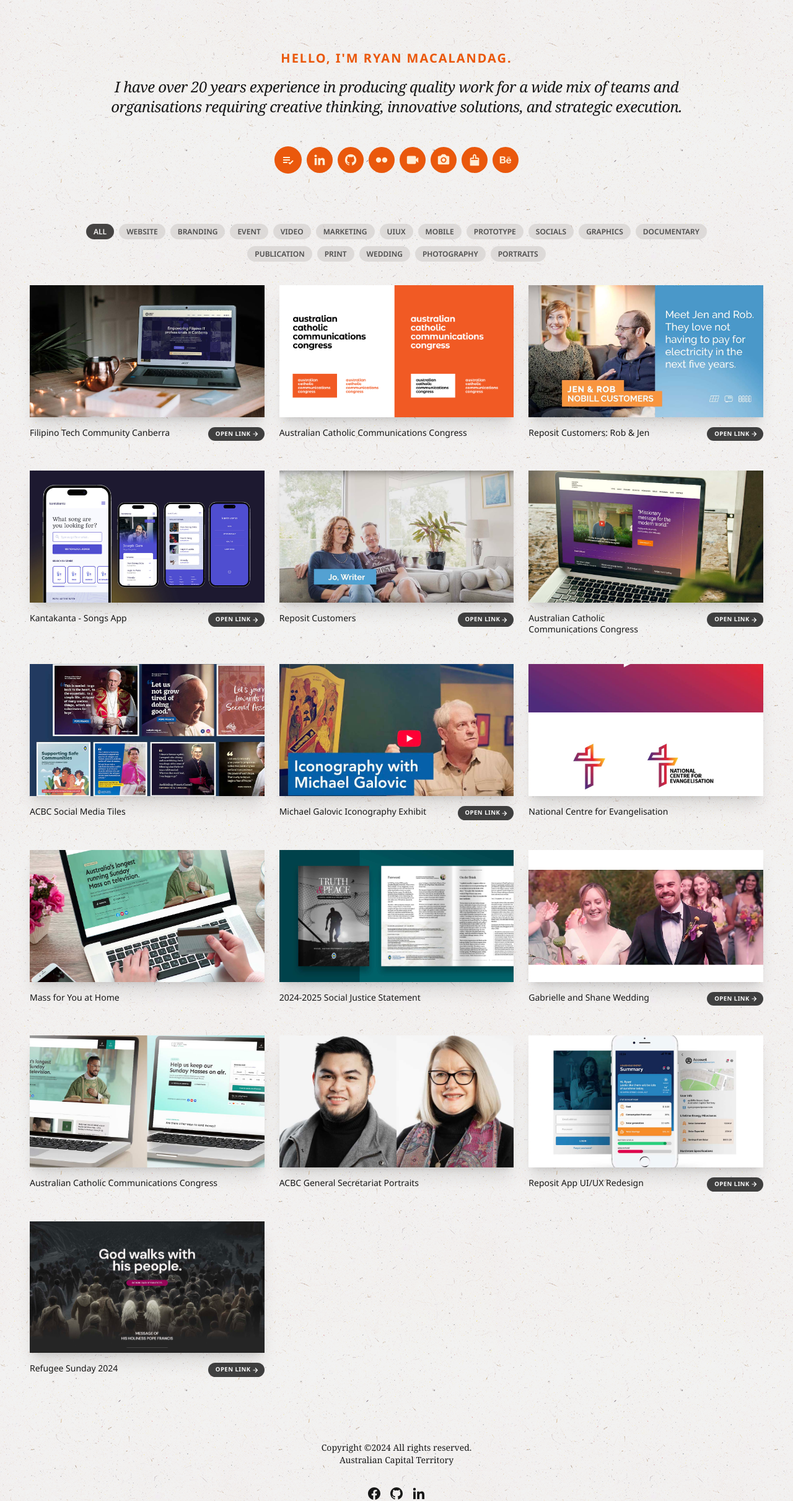
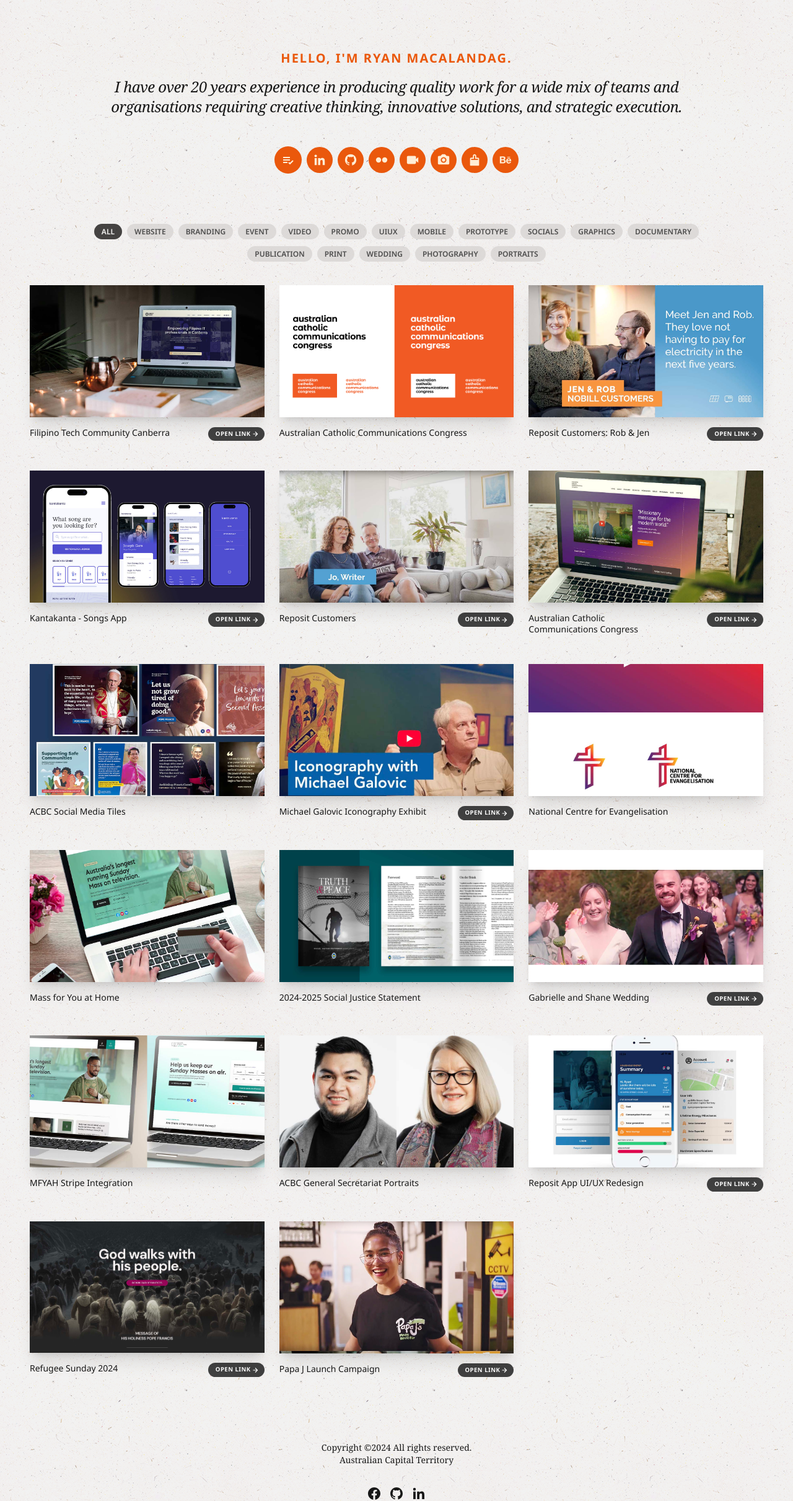
Before and after one commit to ryanmacalandag/hello-ryan, a Next.js app: page / in a window 1280 px wide. Shown: the top 2421 px of the page at 62% size. Built offline with nearby package versions, Linux system fonts and the light colour scheme.

Commit message:
added papa-j-promo

```diff
--- a/app/data/portfolio.ts
+++ b/app/data/portfolio.ts
@@ -4,6 +4,7 @@
   slug: string;
   tags: string[];
   link?: string;
+  tools?: string[];
 };
 
 export const portfolio:PortfolioType[] = [
@@ -13,18 +14,20 @@
     slug: 'ftcc-website',
     tags: ['website', 'branding'],
     link: 'https://ftcc.org.au',
+    tools: ['nextjs','javascript','tailwind','typescipt'],
   },
   {
     title: 'Australian Catholic Communications Congress',
     url: '/portfolio/accc2024-branding.png',
     slug: 'mediacongress-branding',
     tags: ['event', 'branding'],
+    tools: ['wordpress','javascript', 'tailwind'],
   },
   {
     title: 'Reposit Customers: Rob & Jen',
     url: '/portfolio/reposit-rob-jen.jpg',
     slug: 'reposit-rob-jen',
-    tags: ['video', 'marketing'],
+    tags: ['video', 'promo'],
     link: 'https://youtu.be/V4t8SFut-rU?si=BhlgGUqwpJqRCvFi'
   },
   {
@@ -33,13 +36,15 @@
     slug: 'song-app',
     tags: ['uiux', 'mobile', 'prototype'],
     link: 'https://www.figma.com/proto/wyPBXRYqZX82pEWDiScbjT/kantakanta?node-id=62-317&node-type=canvas&t=FAB1nJPt9xwExiuO-1&scaling=scale-down&content-scaling=fixed&page-id=0%3A1&starting-point-node-id=1%3A3',
+    tools: ['figma'],
   },
   {
     title: 'Reposit Customers',
     url: '/portfolio/reposit-customers.jpg',
     slug: 'reposit-customers',
-    tags: ['video', 'marketing'],
+    tags: ['video', 'promo'],
     link: 'https://youtu.be/9kTQbSJkCDg?si=gWu2vUdXGuiQ7pGe',
+    tools: ['sony','premiere'],
   },
   {
     title: 'Australian Catholic Communications Congress',
@@ -47,12 +52,14 @@
     slug: 'media-congress-website-01',
     tags: ['event', 'website'],
     link: 'https://mediacongress.catholic.au/',
+    tools: ['wordpress','javascript','tailwind'],
   },
   {
     title: 'ACBC Social Media Tiles',
     url: '/portfolio/acbc-social-tiles.jpg',
     slug: 'acbc-social-media',
     tags: ['socials', 'graphics'],
+    tools: ['photoshop'],
   },
   {
     title: 'Michael Galovic Iconography Exhibit',
@@ -60,24 +67,28 @@
     slug: 'michael-galovic',
     tags: ['video', 'documentary'],
     link: 'https://youtu.be/swIIw0EYAVE?si=eQ4Wu9xUDRiz6gV3',
+    tools: ['sony','premiere'],
   },
   {
     title: 'National Centre for Evangelisation',
     url: '/portfolio/nce-new-logo.jpg',
     slug: 'nce-logo-redesign',
     tags: ['branding'],
+    tools: ['illustrator'],
   },
   {
     title: 'Mass for You at Home',
     url: '/portfolio/mfyah-website-01.jpg',
     slug: 'mfyah-website-01',
     tags: ['website'],
+    tools: ['wordpress','javascript','tailwind'],
   },
   {
     title: '2024-2025 Social Justice Statement',
     url: '/portfolio/sjs2425-print.jpg',
     slug: 'sjs2425-publication',
     tags: ['publication', 'print'],
+    tools: ['indesign'],
   },
   {
     title: 'Gabrielle and Shane Wedding',
@@ -85,18 +96,21 @@
     slug: 'gabrielle-and-shane-wedding',
     tags: ['video', 'wedding'],
     link: 'https://www.youtube.com/watch?v=9Fc0nlKPuhQ',
+    tools: ['sony','premiere'],
   },
   {
-    title: 'Australian Catholic Communications Congress',
+    title: 'MFYAH Stripe Integration',
     url: '/portfolio/mfyah-website-02.jpg',
     slug: 'mfyah-website-02',
     tags: ['website'],
+    tools: ['wordpress','javascript','tailwind'],
   },
   {
     title: 'ACBC General Secretariat Portraits',
     url: '/portfolio/acbc-staff-photos.jpg',
     slug: 'acbc-general-secretariat',
     tags: ['photography', 'portraits'],
+    tools: ['sony','lightroom','photoshop'],
   },
   {
     title: 'Reposit App UI/UX Redesign',
@@ -104,6 +118,7 @@
     slug: 'reposit-app-redesign',
     tags: ['uiux', 'mobile', 'prototype'],
     link: 'https://www.figma.com/proto/C1AcRSfzThwoXc1rCLS1AE/Reposit-App-UI?node-id=2-2&starting-point-node-id=282%3A2&t=tsICWkWytdgoZiww-1',
+    tools: ['figma','sketch','react-native'],
   },
   {
     title: 'Refugee Sunday 2024',
@@ -111,5 +126,14 @@
     slug: 'refugee-sunday',
     tags: ['uiux', 'website', 'prototype'],
     link: 'https://www.figma.com/proto/L582qPW1C50enIDwi3xrNb/Migrant-and-Refugee-Resources?node-id=14-98&starting-point-node-id=2%3A2&t=4tyZXuHagMEfOAsi-1',
+    tools: ['figma'],
+  },
+  {
+    title: 'Papa J Launch Campaign',
+    url: '/portfolio/papa-j-promo.jpg',
+    slug: 'papa-j-promo',
+    tags: ['video', 'promo'],
+    link: 'https://www.figma.com/proto/L582qPW1C50enIDwi3xrNb/Migrant-and-Refugee-Resources?node-id=14-98&starting-point-node-id=2%3A2&t=4tyZXuHagMEfOAsi-1',
+    tools: ['premiere','sony'],
   },
 ];
--- a/app/layout.tsx
+++ b/app/layout.tsx
@@ -20,7 +20,7 @@
   return (
     <html lang="en">
       <body
-        className={`antialiased w-full h-full min-h-dvh flex flex-col justify-center items-center bg-paper-neutral`}
+        className={`antialiased w-full h-full flex flex-col justify-center items-center bg-paper-neutral`}
       >
         {children}
 
```
Also changed, not shown: public/portfolio/papa-j-promo.jpg (added).
